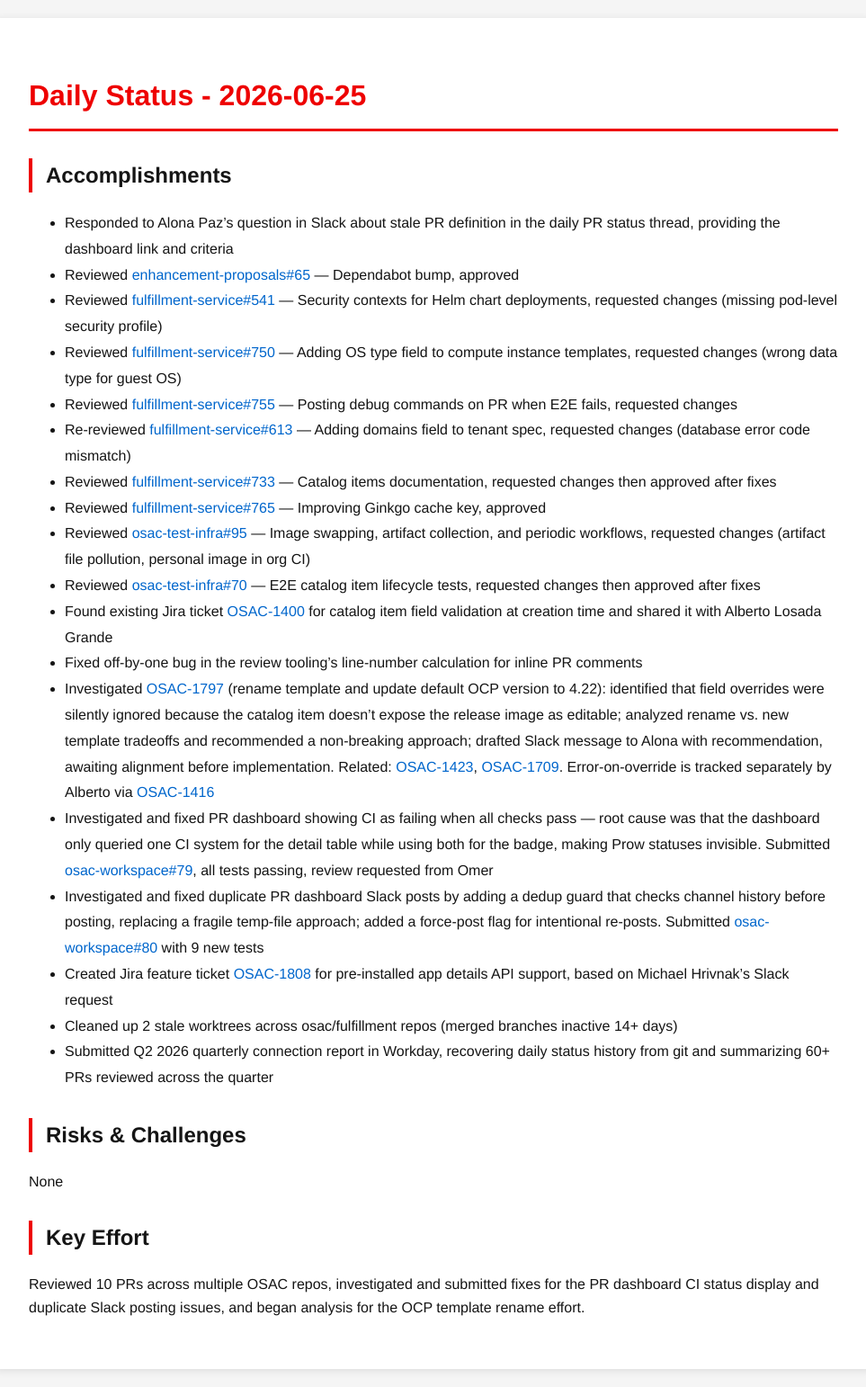
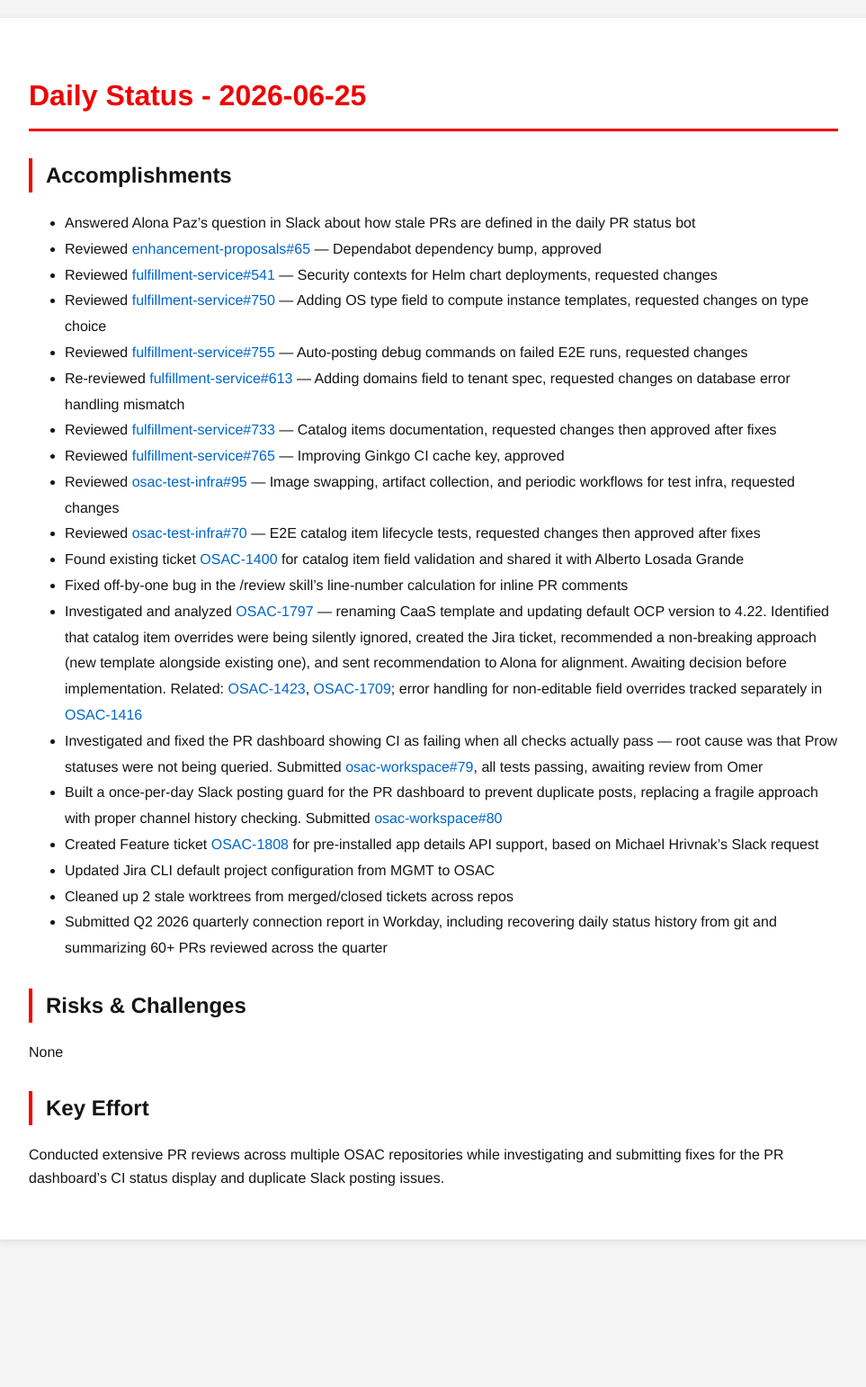
Before and after one commit to tzvatot/daily-status, a Jekyll site: the page built from 2026-06-25.md, in a window 1280 px wide. Shown: the whole page at 90% size, without its empty margins (158-1121 px from the left). Built offline with Jekyll 4.4.1, drawn with Linux system fonts in a browser that asks for light colours; after the commit the page ends 1398 px from its top, so only the background shows below that.

Commit message:
Daily status update - 2026-06-25

```diff
--- a/2026-06-25.md
+++ b/2026-06-25.md
@@ -7,27 +7,28 @@
 # Daily Status - 2026-06-25
 
 ## Accomplishments
-- Responded to Alona Paz's question in Slack about stale PR definition in the daily PR status thread, providing the dashboard link and criteria
-- Reviewed [enhancement-proposals#65](https://github.com/osac-project/enhancement-proposals/pull/65) — Dependabot bump, approved
-- Reviewed [fulfillment-service#541](https://github.com/osac-project/fulfillment-service/pull/541) — Security contexts for Helm chart deployments, requested changes (missing pod-level security profile)
-- Reviewed [fulfillment-service#750](https://github.com/osac-project/fulfillment-service/pull/750) — Adding OS type field to compute instance templates, requested changes (wrong data type for guest OS)
-- Reviewed [fulfillment-service#755](https://github.com/osac-project/fulfillment-service/pull/755) — Posting debug commands on PR when E2E fails, requested changes
-- Re-reviewed [fulfillment-service#613](https://github.com/osac-project/fulfillment-service/pull/613) — Adding domains field to tenant spec, requested changes (database error code mismatch)
+- Answered Alona Paz's question in Slack about how stale PRs are defined in the daily PR status bot
+- Reviewed [enhancement-proposals#65](https://github.com/osac-project/enhancement-proposals/pull/65) — Dependabot dependency bump, approved
+- Reviewed [fulfillment-service#541](https://github.com/osac-project/fulfillment-service/pull/541) — Security contexts for Helm chart deployments, requested changes
+- Reviewed [fulfillment-service#750](https://github.com/osac-project/fulfillment-service/pull/750) — Adding OS type field to compute instance templates, requested changes on type choice
+- Reviewed [fulfillment-service#755](https://github.com/osac-project/fulfillment-service/pull/755) — Auto-posting debug commands on failed E2E runs, requested changes
+- Re-reviewed [fulfillment-service#613](https://github.com/osac-project/fulfillment-service/pull/613) — Adding domains field to tenant spec, requested changes on database error handling mismatch
 - Reviewed [fulfillment-service#733](https://github.com/osac-project/fulfillment-service/pull/733) — Catalog items documentation, requested changes then approved after fixes
-- Reviewed [fulfillment-service#765](https://github.com/osac-project/fulfillment-service/pull/765) — Improving Ginkgo cache key, approved
-- Reviewed [osac-test-infra#95](https://github.com/osac-project/osac-test-infra/pull/95) — Image swapping, artifact collection, and periodic workflows, requested changes (artifact file pollution, personal image in org CI)
+- Reviewed [fulfillment-service#765](https://github.com/osac-project/fulfillment-service/pull/765) — Improving Ginkgo CI cache key, approved
+- Reviewed [osac-test-infra#95](https://github.com/osac-project/osac-test-infra/pull/95) — Image swapping, artifact collection, and periodic workflows for test infra, requested changes
 - Reviewed [osac-test-infra#70](https://github.com/osac-project/osac-test-infra/pull/70) — E2E catalog item lifecycle tests, requested changes then approved after fixes
-- Found existing Jira ticket [OSAC-1400](https://redhat.atlassian.net/browse/OSAC-1400) for catalog item field validation at creation time and shared it with Alberto Losada Grande
-- Fixed off-by-one bug in the review tooling's line-number calculation for inline PR comments
-- Investigated [OSAC-1797](https://redhat.atlassian.net/browse/OSAC-1797) (rename template and update default OCP version to 4.22): identified that field overrides were silently ignored because the catalog item doesn't expose the release image as editable; analyzed rename vs. new template tradeoffs and recommended a non-breaking approach; drafted Slack message to Alona with recommendation, awaiting alignment before implementation. Related: [OSAC-1423](https://redhat.atlassian.net/browse/OSAC-1423), [OSAC-1709](https://redhat.atlassian.net/browse/OSAC-1709). Error-on-override is tracked separately by Alberto via [OSAC-1416](https://redhat.atlassian.net/browse/OSAC-1416)
-- Investigated and fixed PR dashboard showing CI as failing when all checks pass — root cause was that the dashboard only queried one CI system for the detail table while using both for the badge, making Prow statuses invisible. Submitted [osac-workspace#79](https://github.com/osac-project/osac-workspace/pull/79), all tests passing, review requested from Omer
-- Investigated and fixed duplicate PR dashboard Slack posts by adding a dedup guard that checks channel history before posting, replacing a fragile temp-file approach; added a force-post flag for intentional re-posts. Submitted [osac-workspace#80](https://github.com/osac-project/osac-workspace/pull/80) with 9 new tests
-- Created Jira feature ticket [OSAC-1808](https://redhat.atlassian.net/browse/OSAC-1808) for pre-installed app details API support, based on Michael Hrivnak's Slack request
-- Cleaned up 2 stale worktrees across osac/fulfillment repos (merged branches inactive 14+ days)
-- Submitted Q2 2026 quarterly connection report in Workday, recovering daily status history from git and summarizing 60+ PRs reviewed across the quarter
+- Found existing ticket [OSAC-1400](https://redhat.atlassian.net/browse/OSAC-1400) for catalog item field validation and shared it with Alberto Losada Grande
+- Fixed off-by-one bug in the /review skill's line-number calculation for inline PR comments
+- Investigated and analyzed [OSAC-1797](https://redhat.atlassian.net/browse/OSAC-1797) — renaming CaaS template and updating default OCP version to 4.22. Identified that catalog item overrides were being silently ignored, created the Jira ticket, recommended a non-breaking approach (new template alongside existing one), and sent recommendation to Alona for alignment. Awaiting decision before implementation. Related: [OSAC-1423](https://redhat.atlassian.net/browse/OSAC-1423), [OSAC-1709](https://redhat.atlassian.net/browse/OSAC-1709); error handling for non-editable field overrides tracked separately in [OSAC-1416](https://redhat.atlassian.net/browse/OSAC-1416)
+- Investigated and fixed the PR dashboard showing CI as failing when all checks actually pass — root cause was that Prow statuses were not being queried. Submitted [osac-workspace#79](https://github.com/osac-project/osac-workspace/pull/79), all tests passing, awaiting review from Omer
+- Built a once-per-day Slack posting guard for the PR dashboard to prevent duplicate posts, replacing a fragile approach with proper channel history checking. Submitted [osac-workspace#80](https://github.com/osac-project/osac-workspace/pull/80)
+- Created Feature ticket [OSAC-1808](https://redhat.atlassian.net/browse/OSAC-1808) for pre-installed app details API support, based on Michael Hrivnak's Slack request
+- Updated Jira CLI default project configuration from MGMT to OSAC
+- Cleaned up 2 stale worktrees from merged/closed tickets across repos
+- Submitted Q2 2026 quarterly connection report in Workday, including recovering daily status history from git and summarizing 60+ PRs reviewed across the quarter
 
 ## Risks & Challenges
 None
 
 ## Key Effort
-Reviewed 10 PRs across multiple OSAC repos, investigated and submitted fixes for the PR dashboard CI status display and duplicate Slack posting issues, and began analysis for the OCP template rename effort.
+Conducted extensive PR reviews across multiple OSAC repositories while investigating and submitting fixes for the PR dashboard's CI status display and duplicate Slack posting issues.
```
